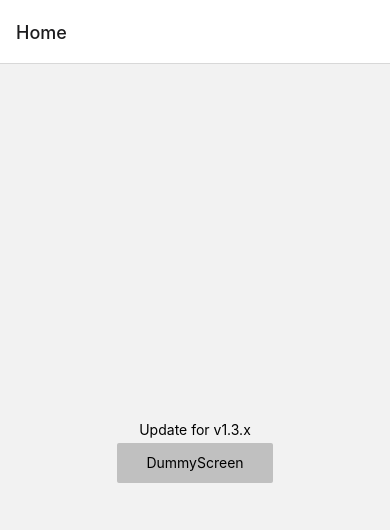
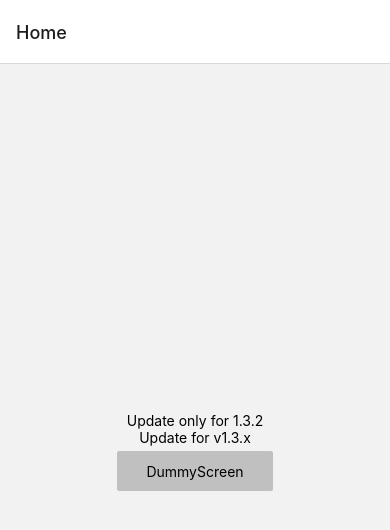
Before and after one commit to timmyjose/expo-updates-demo, a React Native app: screen /Home in a window 390 px wide. Shown: the top 530 px of the page. Built offline with nearby package versions, Linux system fonts and the light colour scheme.

Commit message:
chore: update only for v1.3.2

```diff
--- a/src/screens/Home.tsx
+++ b/src/screens/Home.tsx
@@ -10,6 +10,7 @@ const Home = () => {
 
   return (
     <View style={styles.container}>
+      <Text>Update only for 1.3.2</Text>
       <Text>Update for v1.3.x</Text>
       <Pressable
         style={styles.button}
```
